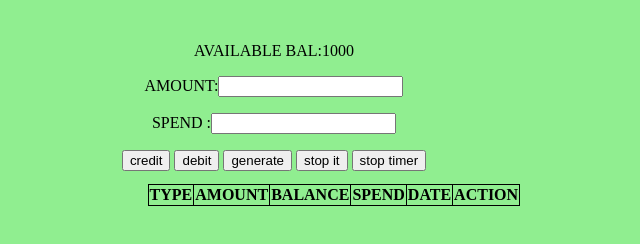
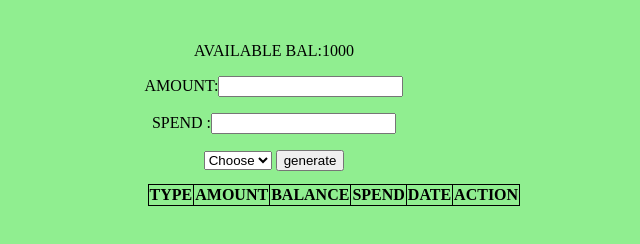
Before and after one commit to Ramya1520/expense-tracker, a plain HTML site: page index.html in a window 1280 px wide. Shown: the whole page, without its empty margins (366-1006 px from the left). Drawn offline with Linux system fonts and the light colour scheme.

Commit message:
expense tracker

```diff
--- a/index.html
+++ b/index.html
@@ -41,18 +41,19 @@ table,th,td{
 <p>amount:<input type="number" value="" id="amount" ></p>
 <P>spend :<input type="" value="" id="spend"></P>
 <!-- button -->
-<input type="button" value="credit" onclick="transaction('credit');"/>
-<input type="button" value="debit" onclick="transaction('debit'); ">
+<select value="" onchange = "transaction(value)">
+    <option> Choose</option>
+    <option  type="button" value="credit" onselect="transaction('credit');">credit</option>
+    <option  type="button" value="debit" onselect="transaction('debits');">debit</option>
+</select>
+<!-- <input type="button" value="credit" onclick="transaction('credit');"/>
+<input type="button" value="debit" onclick="transaction('debit'); "> -->
 <input type="button"  value="generate" onclick="generate();" >
-<input type="button" value="stop it" onclick="clearTimeout(timeout)">
-<input type="button" value="stop timer" onclick="clearInterval(currentTime)">
 <input type="hidden" id="last_click" value="">
 <input type="hidden" id="p_id" value="0">
-
-
 </div>
 <!-- table -->
-</div>
+ </div>
 <table id="myTable">
     <tr>
 
--- a/index1.js
+++ b/index1.js
@@ -4,19 +4,18 @@ var a;
 
 var button = document.createElement('button');
 
-function transaction(input){
+function transaction(val){
     const date=new Date();
     var initialamount=document.getElementById("initial amount").innerHTML;
     var amount=document.getElementById("amount").value;
     var spend=document.getElementById("spend").value;
     var credit=parseInt(initialamount)+parseInt(amount);
     var debit=parseInt(initialamount)-parseInt(amount);
-    var type = (input=='credit')? "credit":"debit";
-    let balance = (input=='credit')? credit:debit;
+    var type = (val==='credit') ? "credit" : "debit";
+    let balance = (val==='credit')? credit:debit;
     document.getElementById("initial amount").innerHTML=balance;
     var id = Number(document.getElementById("p_id").value);
     transactionsdetails={}
-
     transactionsdetails.id=id;
     transactionsdetails.type=type;
     transactionsdetails.amount=amount;
@@ -44,14 +43,10 @@ function transaction(input){
     arr.push(transactionsdetails);
     console.log("==",arr);
 }
-
 function generate() {
-
-
     document.getElementById("myTable").innerHTML = "";
     var table = document.getElementById("myTable");
     var type =  document.getElementById("last_click").value;
-
     for(i=0;i<arr.length;i++){
 
         console.log(arr[i]);
@@ -89,34 +84,12 @@ function generate() {
         cell6.innerHTML = btn.innerHTML="delete"
 
     }
-
-    // document.querySelectorAll('.dlt-cls').forEach(e => e.addEventListener("click", function() {
-    //     console.log(row)
-    //     console.log(transactionsdetails.id);
-    //     document.getElementById("myTable").deleteRow(row);
-    // }));
-
     console.log("be",arr)
-
     function deleteRow(event){
-
         var indexToDelete = event.target.id.split("-")[1];
         console.log("before",arr)
         arr.splice(indexToDelete,1);
         console.log("after",arr)
         generate()
     }
-
-    function creditTime() {
-        const d = new Date();
-        document.getElementById("lastCreditTime").innerHTML ="creditime"+ d.toLocaleTimeString();
-    }
-
-
-
-    function myTimer() {
-        const d = new Date();
-        document.getElementById("timer").innerHTML = "Time:" +d.toLocaleTimeString();
-    }
-
 }
```
